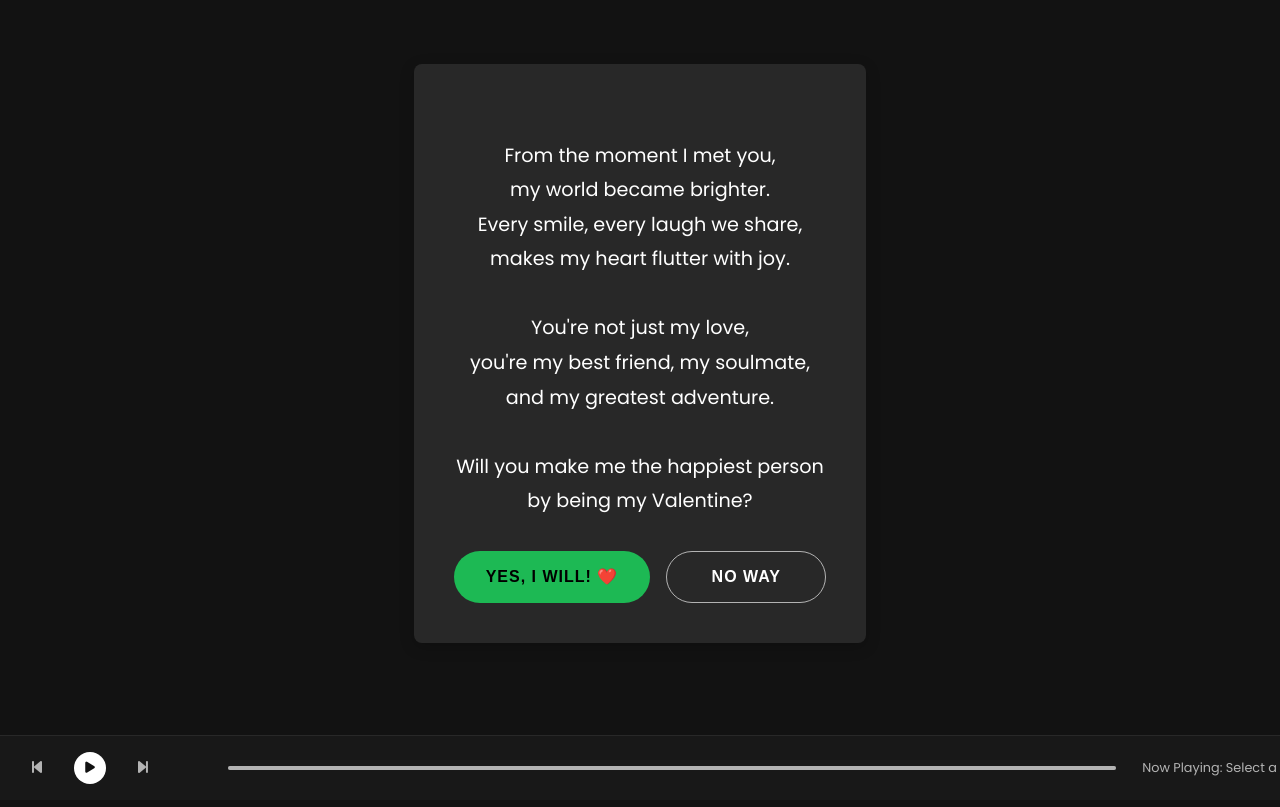
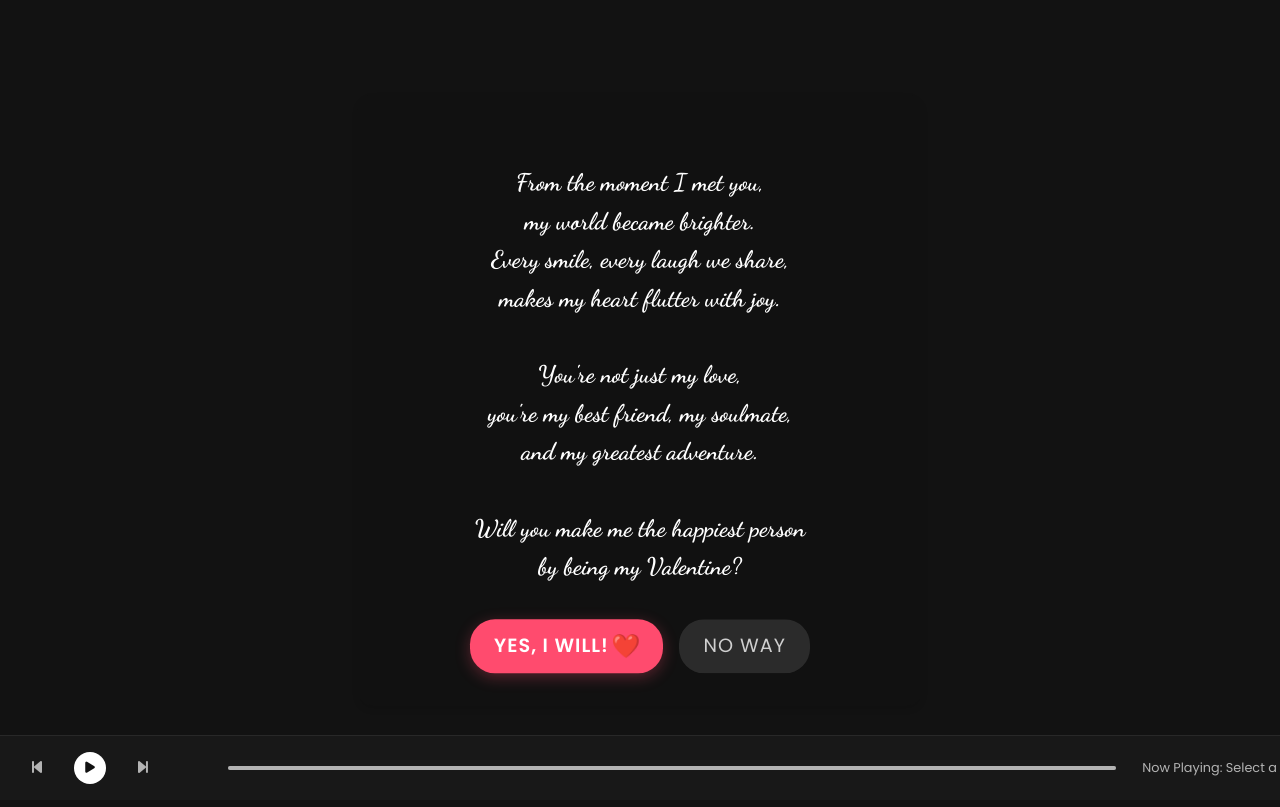
Before and after one commit to Kaysen1st/valentine_proposal, a plain HTML site: page templates/love.html in a window 1280 px wide. Drawn offline with Linux system fonts and the light colour scheme.

Commit message:
Improve message layout and button styling

```diff
--- a/templates/love.html
+++ b/templates/love.html
@@ -37,169 +37,6 @@
             justify-content: center;
             padding: 2rem;
             margin-bottom: 100px; /* Space for music player */
-        }
-
-        .message {
-            background: var(--surface-color);
-            padding: 2.5rem;
-            border-radius: 8px;
-            max-width: 500px;
-            text-align: center;
-            line-height: 1.8;
-            margin: 2rem auto;
-            box-shadow: 0 4px 15px rgba(0,0,0,0.2);
-        }
-
-        .message-text {
-            color: var(--text-color);
-            font-size: 1.2rem;
-            line-height: 1.8;
-            white-space: pre-line;
-        }
-
-        .music-player {
-            position: fixed;
-            bottom: 0;
-            left: 0;
-            width: 100%;
-            background: #181818;
-            padding: 1rem 2rem;
-            display: flex;
-            align-items: center;
-            gap: 1rem;
-            border-top: 1px solid #282828;
-        }
-
-        .music-controls {
-            display: flex;
-            align-items: center;
-            gap: 2rem;
-            min-width: 180px;
-        }
-
-        .music-btn {
-            background: none;
-            border: none;
-            color: #b3b3b3;
-            cursor: pointer;
-            font-size: 1rem;
-            padding: 0;
-            transition: all 0.2s ease;
-        }
-
-        .music-btn:hover {
-            color: var(--text-color);
-            transform: scale(1.1);
-        }
-
-        .music-btn.play-pause {
-            width: 32px;
-            height: 32px;
-            background: var(--text-color);
-            border-radius: 50%;
-            display: flex;
-            align-items: center;
-            justify-content: center;
-            color: var(--background-color);
-            font-size: 0.8rem;
-        }
-
-        .music-btn.play-pause:hover {
-            transform: scale(1.05);
-            background: var(--text-color);
-        }
-
-        .progress-container {
-            flex: 1;
-            display: flex;
-            align-items: center;
-            gap: 0.5rem;
-        }
-
-        .progress-bar {
-            flex: 1;
-            height: 4px;
-            background: #4d4d4d;
-            border-radius: 2px;
-            cursor: pointer;
-            position: relative;
-        }
-
-        .progress-bar:hover .progress {
-            background-color: var(--primary-color);
-        }
-
-        .progress {
-            height: 100%;
-            background: #b3b3b3;
-            border-radius: 2px;
-            position: relative;
-        }
-
-        .now-playing {
-            color: var(--text-secondary);
-            font-size: 0.8rem;
-            min-width: 180px;
-            text-align: right;
-        }
-
-        .buttons {
-            display: flex;
-            gap: 1rem;
-            justify-content: center;
-            margin-top: 2rem;
-        }
-
-        .btn {
-            padding: 1rem 2rem;
-            border: none;
-            border-radius: 500px;
-            font-weight: 700;
-            font-size: 1rem;
-            cursor: pointer;
-            transition: all 0.3s ease;
-            text-transform: uppercase;
-            letter-spacing: 1px;
-        }
-
-        .btn-yes {
-            background: var(--primary-color);
-            color: black;
-            min-width: 160px;
-        }
-
-        .btn-yes:hover {
-            background: var(--secondary-color);
-            transform: scale(1.04);
-        }
-
-        .btn-no {
-            background: transparent;
-            color: var(--text-color);
-            border: 1px solid var(--text-secondary);
-            min-width: 160px;
-        }
-
-        .btn-no:hover {
-            border-color: var(--text-color);
-            transform: scale(1.04);
-        }
-
-        @keyframes heartBeat {
-            0% {
-                transform: scale(1);
-            }
-            50% {
-                transform: scale(1.1);
-            }
-            100% {
-                transform: scale(1);
-            }
-        }
-
-        .heart-beat {
-            animation: heartBeat 1s infinite;
-            display: inline-block;
         }
 
         .gallery {
@@ -364,6 +201,170 @@
         .modal-description .description-text {
             opacity: 1;
             transform: none;
+        }
+
+        .message {
+            position: fixed;
+            top: 50%;
+            left: 50%;
+            transform: translate(-50%, -50%);
+            background: rgba(18, 18, 18, 0.9);
+            padding: 2rem;
+            border-radius: 15px;
+            text-align: center;
+            max-width: 90%;
+            width: 500px;
+            box-shadow: 0 4px 6px rgba(0, 0, 0, 0.1);
+            z-index: 1000;
+        }
+
+        .message-text {
+            font-family: 'Dancing Script', cursive;
+            font-size: 1.5rem;
+            color: #fff;
+            margin-bottom: 2rem;
+            line-height: 1.6;
+            white-space: pre-line;
+        }
+
+        .buttons {
+            display: flex;
+            justify-content: center;
+            gap: 1rem;
+            margin-top: 2rem;
+        }
+
+        .btn {
+            font-family: 'Poppins', sans-serif;
+            font-size: 1.2rem;
+            padding: 0.8rem 1.5rem;
+            border: none;
+            border-radius: 25px;
+            cursor: pointer;
+            transition: all 0.3s ease;
+            text-transform: uppercase;
+            letter-spacing: 1px;
+        }
+
+        .btn-yes {
+            background: #ff4b6e;
+            color: white;
+            font-weight: bold;
+            box-shadow: 0 4px 15px rgba(255, 75, 110, 0.3);
+        }
+
+        .btn-yes:hover {
+            transform: scale(1.05);
+            box-shadow: 0 6px 20px rgba(255, 75, 110, 0.4);
+        }
+
+        .btn-no {
+            background: #333;
+            color: white;
+            opacity: 0.8;
+        }
+
+        .btn-no:hover {
+            opacity: 1;
+        }
+
+        .heart-beat {
+            display: inline-block;
+            animation: heartBeat 1.2s infinite;
+        }
+
+        @keyframes heartBeat {
+            0% { transform: scale(1); }
+            14% { transform: scale(1.3); }
+            28% { transform: scale(1); }
+            42% { transform: scale(1.3); }
+            70% { transform: scale(1); }
+        }
+
+        .music-player {
+            position: fixed;
+            bottom: 0;
+            left: 0;
+            width: 100%;
+            background: #181818;
+            padding: 1rem 2rem;
+            display: flex;
+            align-items: center;
+            gap: 1rem;
+            border-top: 1px solid #282828;
+        }
+
+        .music-controls {
+            display: flex;
+            align-items: center;
+            gap: 2rem;
+            min-width: 180px;
+        }
+
+        .music-btn {
+            background: none;
+            border: none;
+            color: #b3b3b3;
+            cursor: pointer;
+            font-size: 1rem;
+            padding: 0;
+            transition: all 0.2s ease;
+        }
+
+        .music-btn:hover {
+            color: var(--text-color);
+            transform: scale(1.1);
+        }
+
+        .music-btn.play-pause {
+            width: 32px;
+            height: 32px;
+            background: var(--text-color);
+            border-radius: 50%;
+            display: flex;
+            align-items: center;
+            justify-content: center;
+            color: var(--background-color);
+            font-size: 0.8rem;
+        }
+
+        .music-btn.play-pause:hover {
+            transform: scale(1.05);
+            background: var(--text-color);
+        }
+
+        .progress-container {
+            flex: 1;
+            display: flex;
+            align-items: center;
+            gap: 0.5rem;
+        }
+
+        .progress-bar {
+            flex: 1;
+            height: 4px;
+            background: #4d4d4d;
+            border-radius: 2px;
+            cursor: pointer;
+            position: relative;
+        }
+
+        .progress-bar:hover .progress {
+            background-color: var(--primary-color);
+        }
+
+        .progress {
+            height: 100%;
+            background: #b3b3b3;
+            border-radius: 2px;
+            position: relative;
+        }
+
+        .now-playing {
+            color: var(--text-secondary);
+            font-size: 0.8rem;
+            min-width: 180px;
+            text-align: right;
         }
 
         @media (max-width: 768px) {
```
